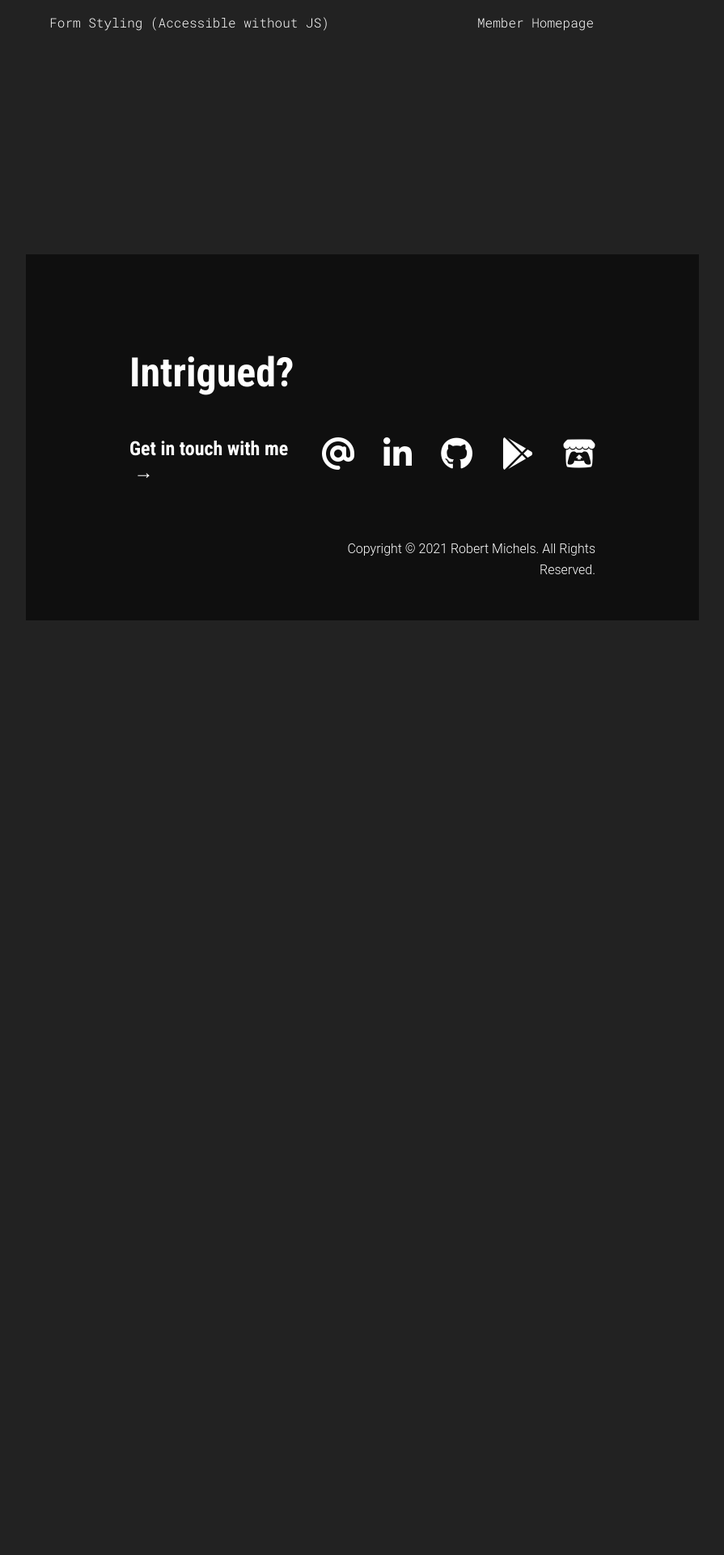
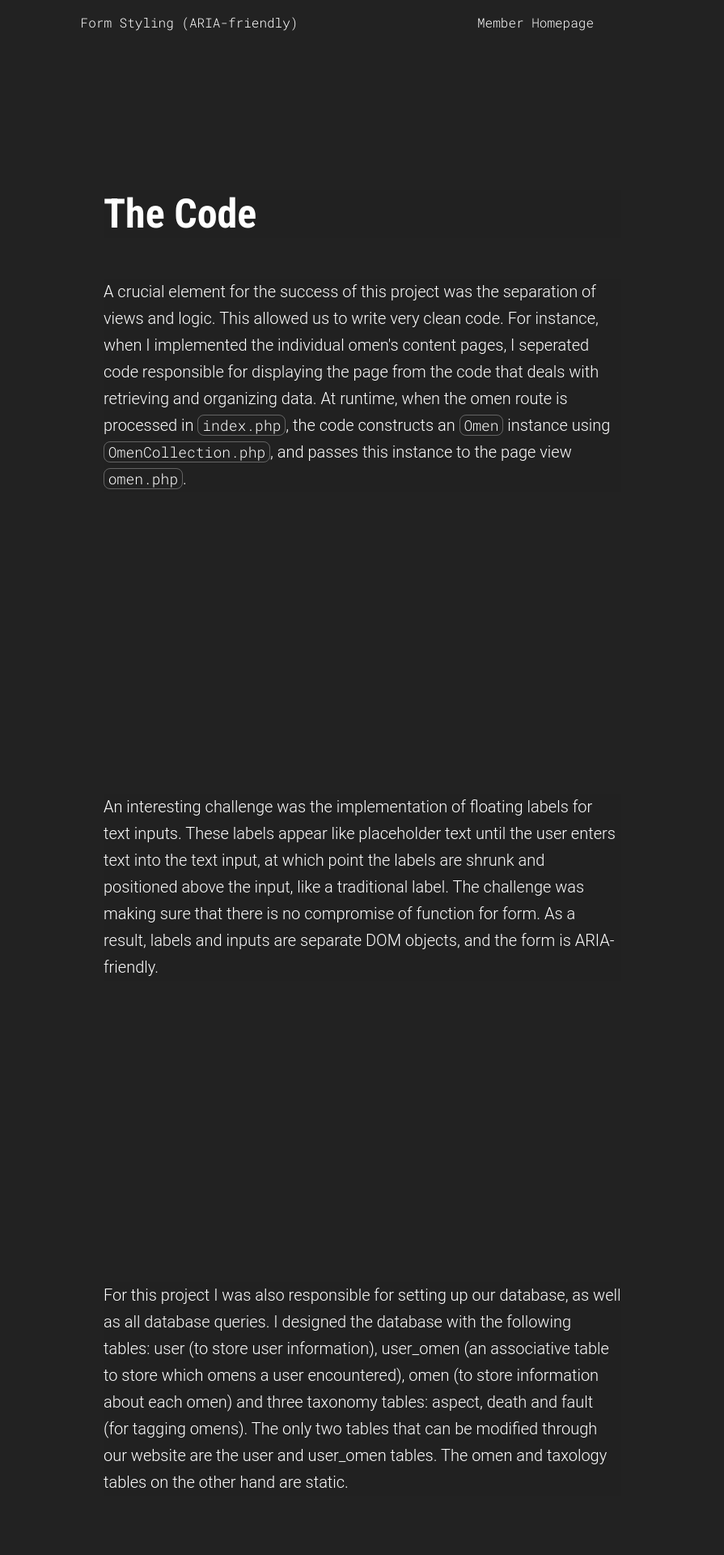
Before and after one commit to Robert01101101/Portfolio-RMichels, a PHP site: page /harbingersOfDeath.php in a window 1280 px wide. Shown: the part 3276-5196 px from the top of the page at 81% size, without its empty margins (192-1087 px from the left). Before the commit the page ends 4042 px from the top, so only its background shows below. Run offline with PHP 8.4, Linux system fonts and the light colour scheme; data comes from the database, SQL or seed files in the repository; some libraries are stand-ins or nearby versions.

Commit message:
More code snippets

```diff
--- a/harbingersOfDeath.php
+++ b/harbingersOfDeath.php
@@ -61,11 +61,49 @@ Partial::build('projectPageMeta', ["project" => $project]);
       </figure>-->
       <figure onclick="viewImage(this)">
         <img src="assets/img/harbingersofdeath/animated-form.gif" ignorelqip>
-        <figcaption class="center">Form Styling (Accessible without JS)</figcaption>
+        <figcaption class="center">Form Styling (ARIA-friendly)</figcaption>
       </figure>
       <figure onclick="viewImage(this)">
         <img src="assets/img/harbingersofdeath/screen-member-home.png">
         <figcaption class="center">Member Homepage</figcaption>
+      </figure>
+    </div>
+  </section>
+
+  <!----- Content / Text ----->
+  <section class="sectionText">
+    <h2>The Code</h2>
+    <p>A crucial element for the success of this project was the separation of views and logic. This allowed us to write very clean code. For instance, when I implemented the individual omen's content pages, I seperated code responsible for displaying the page from the code that deals with retrieving and organizing data. At runtime, when the omen route is processed in <code>index.php</code>, the code constructs an <code>Omen</code> instance using <code>OmenCollection.php</code>, and passes this instance to the page view <code>omen.php</code>.</p>
+  </section>
+
+  <!----- Content / Media ----->
+  <section class="sectionMedia">
+    <script src="https://gist.github.com/robert-michels/6af2a14f9fd4d08094ef29c3dc8bcd6b.js"></script>
+    <script src="https://gist.github.com/robert-michels/c64698d770388ce87b755a84a700070e.js"></script>
+    <script src="https://gist.github.com/robert-michels/3a1012cb7637403a0287918880e163ed.js"></script>
+  </section>
+
+  <!----- Content / Text ----->
+  <section class="sectionText">
+    <p>An interesting challenge was the implementation of floating labels for text inputs. These labels appear like placeholder text until the user enters text into the text input, at which point the labels are shrunk and positioned above the input, like a traditional label. The challenge was making sure that there is no compromise of function for form. As a result, labels and inputs are separate DOM objects, and the form is ARIA-friendly.</p>
+  </section>
+
+  <!----- Content / Media ----->
+  <section class="sectionMedia">
+    <script src="https://gist.github.com/robert-michels/27652e3e6cb30ac861fd8be6895d80df.js"></script>
+  </section>
+
+  <!----- Content / Text ----->
+  <section class="sectionText">
+    <p>For this project I was also responsible for setting up our database, as well as all database queries. I designed the database with the following tables: user (to store user information), user_omen (an associative table to store which omens a user encountered), omen (to store information about each omen) and three taxonomy tables: aspect, death and fault (for tagging omens). The only two tables that can be modified through our website are the user and user_omen tables. The omen and taxology tables on the other hand are static.</p>
+  </section>
+
+  <!----- Content / Media ----->
+  <section class="sectionMedia">
+    <div class="mediaColumn">
+      <figure onclick="viewImage(this)">
+        <img src="assets/img/harbingersofdeath/db.jpg">
+        <figcaption class="center">ER Diagram of our database.</figcaption>
       </figure>
     </div>
   </section>
```
Also changed, not shown: database/ERDiagram.txt (added, +27 -0 lines), understandingClimateChange.php (+11 -0 lines).
